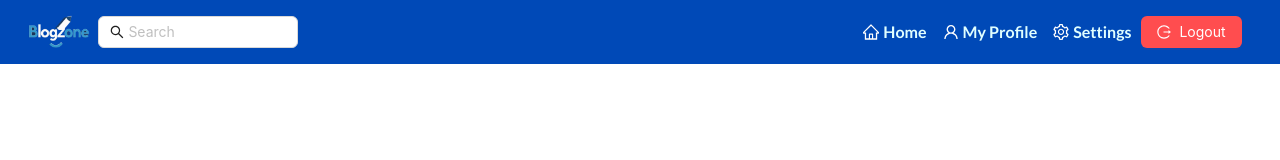
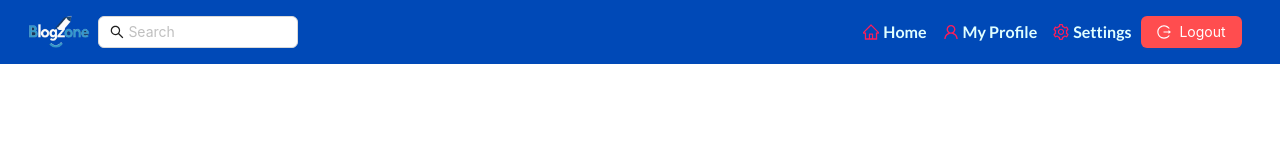
Before and after one commit to Rajat-KS-08/blogzone_frontend, a React (Vite) app: page / in a window 1280 px wide. Shown: the top 160 px of the page. Built offline with nearby package versions, Linux system fonts and the light colour scheme.

Commit message:
Update layout.scss

```diff
--- a/src/components/Layout_Components/layout.scss
+++ b/src/components/Layout_Components/layout.scss
@@ -64,7 +64,7 @@
         color: $navbar-text-color;
 
         .anticon {
-          color: $white-color;
+          color: $primary-red-color;
           font-size: 16px;
         }
       }
```
